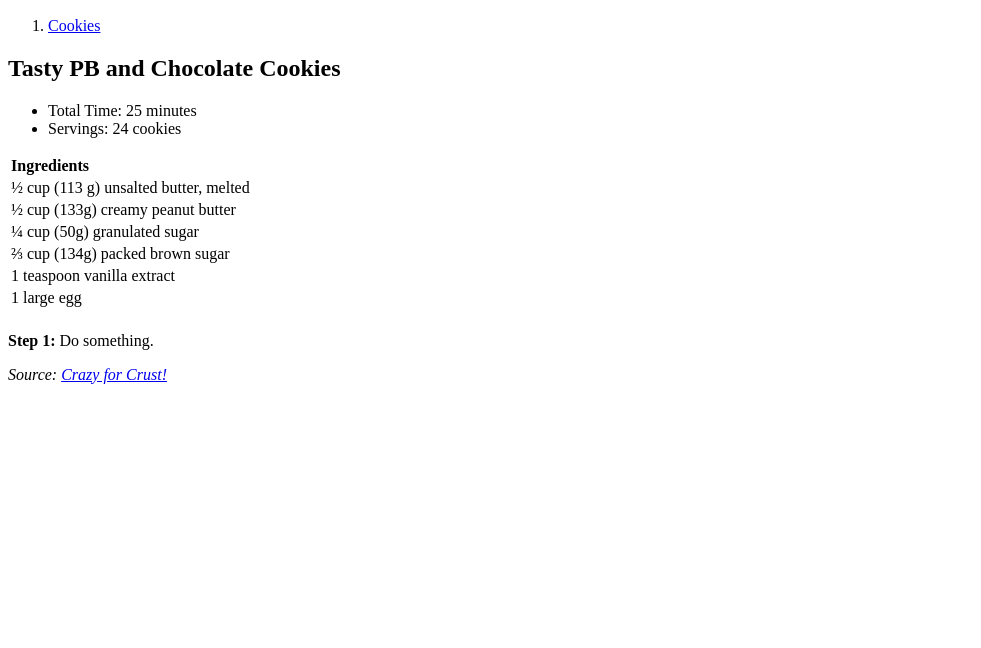
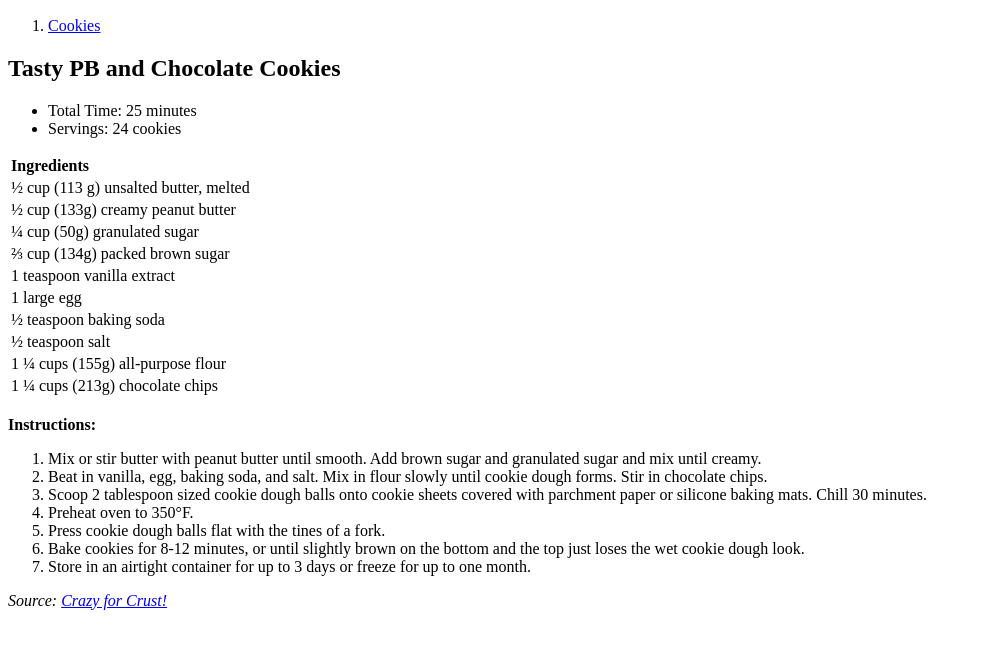
Before and after one commit to amerigirl/HTMLReview--recipe-book--classwork-, a plain HTML site: page index.html in a window 1280 px wide. Shown: the part 110-758 px from the top of the page, without its empty margins (0-981 px from the left). Drawn offline with Linux system fonts and the light colour scheme.

Commit message:
updated instructions for cookie recipe

```diff
--- a/index.html
+++ b/index.html
@@ -2,11 +2,10 @@
 <html>
   <head>
     <title>Project: Recipe book</title>
-        <meta charset="utf-8">
-       <link rel="stylesheet" href="index.styles.css">
+    <meta charset="utf-8" />
+    <link rel="stylesheet" href="index.styles.css" />
   </head>
   <body>
-
     <h1>Be-Asia's Recipe Book :)</h1>
 
     <h2>Contents:</h2>
@@ -42,27 +41,58 @@
           <td>⅔ cup (134g) packed brown sugar</td>
         </tr>
         <tr>
-            <td>1 teaspoon vanilla extract<td>
+          <td>1 teaspoon vanilla extract</td>
+          <td></td>
+        </tr>
+
+        <tr>
+          <td>1 large egg</td>
         </tr>
         <tr>
-            <td>
-            1 large egg
-            </td>
+          <td>½ teaspoon baking soda</td>
         </tr>
         <tr>
-
+          <td>½ teaspoon salt</td>
         </tr>
-        <tr></tr>
-        <tr></tr>
-
-
+        <tr>
+          <td>1 ¼ cups (155g) all-purpose flour</td>
+        </tr>
+        <tr>
+          <td>1 ¼ cups (213g) chocolate chips</td>
+        </tr>
       </tbody>
     </table>
+    <br />
+    <strong>Instructions:</strong>
+    <ol>
+      <li>
+        Mix or stir butter with peanut butter until smooth. Add brown sugar and
+        granulated sugar and mix until creamy.
+      </li>
+      <li>
+        Beat in vanilla, egg, baking soda, and salt. Mix in flour slowly until
+        cookie dough forms. Stir in chocolate chips.
+      </li>
+      <li>
+        Scoop 2 tablespoon sized cookie dough balls onto cookie sheets covered
+        with parchment paper or silicone baking mats. Chill 30 minutes.
+      </li>
+      <li>Preheat oven to 350°F.</li>
+      <li>Press cookie dough balls flat with the tines of a fork.</li>
+      <li>
+        Bake cookies for 8-12 minutes, or until slightly brown on the bottom and
+        the top just loses the wet cookie dough look.
+      </li>
+      <li>
+        Store in an airtight container for up to 3 days or freeze for up to one
+        month.
+      </li>
+    </ol>
 
-        <p><strong>Step 1:</strong> Do something.
+    <p>
+      <em
+        >Source: <a href="https://tinyurl.com/3jz86r7p">Crazy for Crust!</a></em
+      >
     </p>
-
-    <p><em>Source: <a href="https://tinyurl.com/3jz86r7p">Crazy for Crust!</a></em></p>
-
   </body>
 </html>
```
Lines whose indentation alone changed are shown as unchanged.
